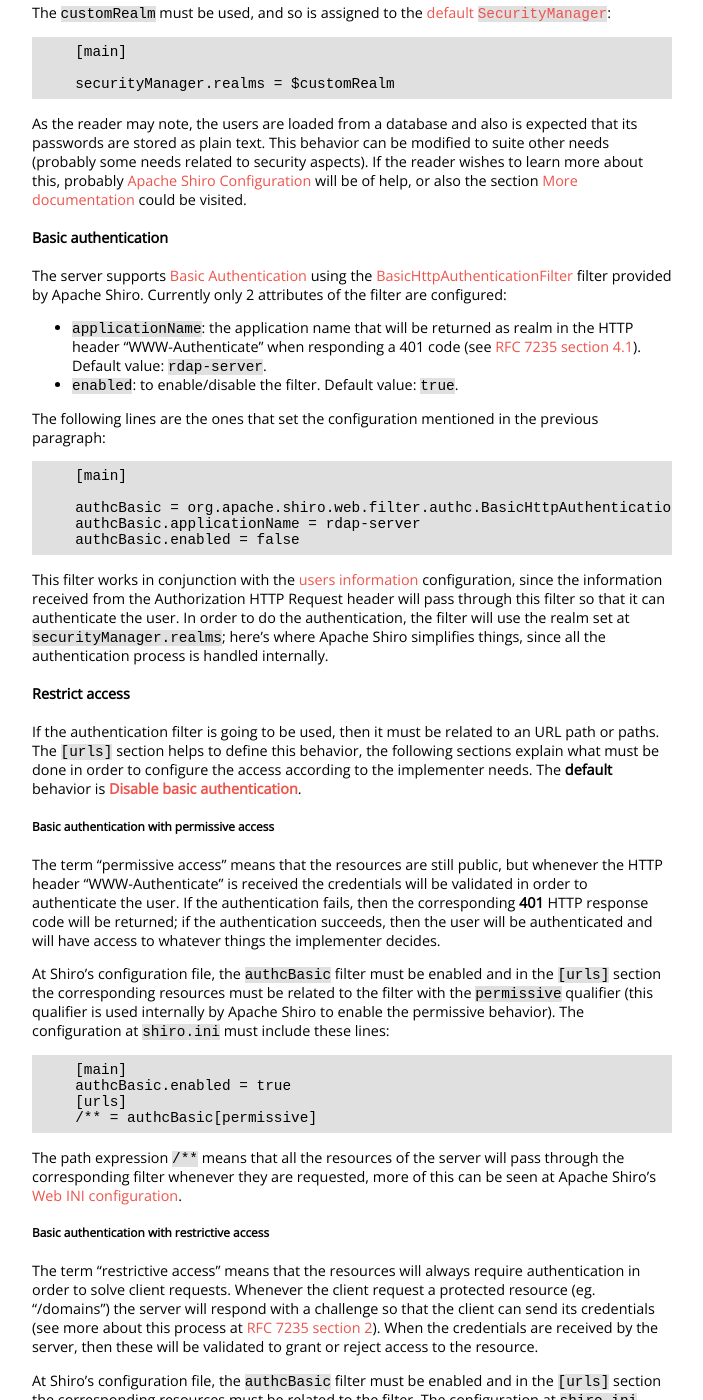
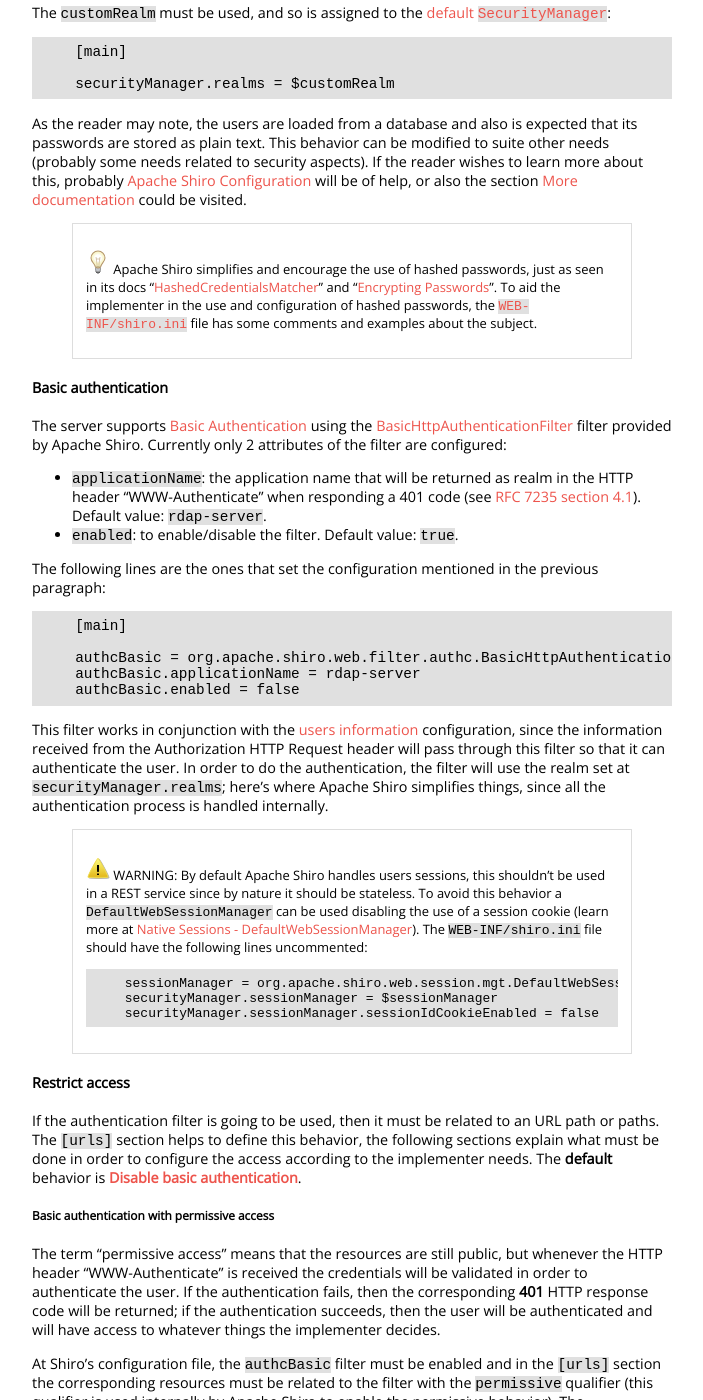
Before and after one commit to NICMx/rdap-server, a Jekyll site: the page built from using-apache-shiro.md, in a window 1280 px wide and 1400 px high, scrolled down 3038 px. Shown: the whole window, without its empty margins (288-991 px from the left). Built offline with Jekyll 4.4.1, drawn with Linux system fonts in a browser that asks for light colours; nearby versions of some CDN libraries.

Commit message:
Add information about hashed passwords and disabling cookies

````diff
--- a/using-apache-shiro.md
+++ b/using-apache-shiro.md
@@ -132,6 +132,8 @@
 
 As the reader may note, the users are loaded from a database and also is expected that its passwords are stored as plain text. This behavior can be modified to suite other needs (probably some needs related to security aspects). If the reader wishes to learn more about this, probably [Apache Shiro Configuration](https://shiro.apache.org/configuration.html#apache-shiro-configuration) will be of help, or also the section [More documentation](#more-documentation) could be visited.
 
+> ![Info](img/bulb.svg) Apache Shiro simplifies and encourage the use of hashed passwords, just as seen in its docs "[HashedCredentialsMatcher](https://shiro.apache.org/static/1.4.0/apidocs/org/apache/shiro/authc/credential/HashedCredentialsMatcher.html)" and "[Encrypting Passwords](https://shiro.apache.org/configuration.html#encrypting-passwords)". To aid the implementer in the use and configuration of hashed passwords, the [`WEB-INF/shiro.ini`](https://github.com/NICMx/rdap-server/blob/master/src/main/webapp/WEB-INF/shiro.ini#L58) file has some comments and examples about the subject.
+
 #### Basic authentication
 
 The server supports [Basic Authentication](https://tools.ietf.org/html/rfc2617#section-2) using the [BasicHttpAuthenticationFilter](https://shiro.apache.org/static/1.4.0/apidocs/org/apache/shiro/web/filter/authc/BasicHttpAuthenticationFilter.html) filter provided by Apache Shiro. Currently only 2 attributes of the filter are configured:
@@ -149,6 +151,13 @@
 ```
 
 This filter works in conjunction with the [users information](#users-information) configuration, since the information received from the Authorization HTTP Request header will pass through this filter so that it can authenticate the user. In order to do the authentication, the filter will use the realm set at `securityManager.realms`; here's where Apache Shiro simplifies things, since all the authentication process is handled internally.
+
+> ![Warning](img/warning.svg) WARNING: By default Apache Shiro handles users sessions, this shouldn't be used in a REST service since by nature it should be stateless. To avoid this behavior a `DefaultWebSessionManager` can be used disabling the use of a session cookie (learn more at [Native Sessions - DefaultWebSessionManager](https://shiro.apache.org/web.html#defaultwebsessionmanager)). The `WEB-INF/shiro.ini` file should have the following lines uncommented:
+> ```ini
+> sessionManager = org.apache.shiro.web.session.mgt.DefaultWebSessionManager
+> securityManager.sessionManager = $sessionManager
+> securityManager.sessionManager.sessionIdCookieEnabled = false
+> ```
 
 #### Restrict access
 
````
